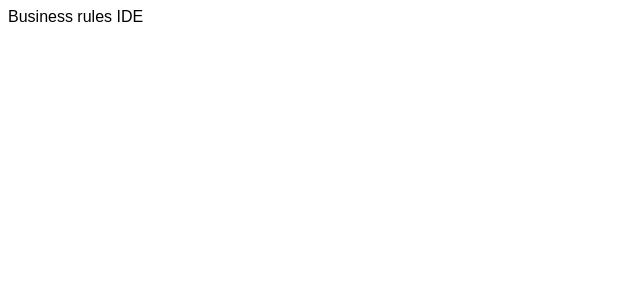
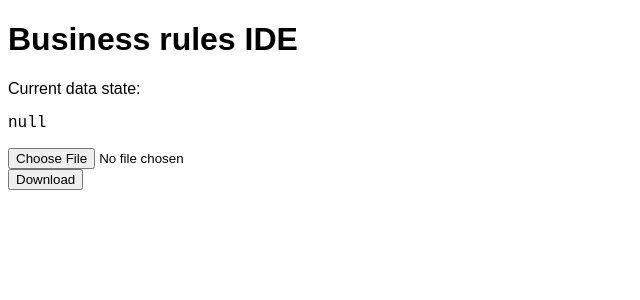
Before and after one commit to ehn-dcc-development/eu-dcc-business-rules-ide-prototype, a React (Vite) app: page / in a window 1280 px wide. Shown: the top 300 px of the page, without its empty margins (0-640 px from the left). Built offline with nearby package versions, Linux system fonts and the light colour scheme.

Commit message:
implement up- and downloading of JSON  contents
  + migrate to React 18
  + add dev scriptlet

```diff
--- a/package.json
+++ b/package.json
@@ -6,6 +6,9 @@
   "license": "MIT",
   "private": true,
   "browserslist": "> 0.5%, last 2 versions, not dead",
+  "scripts": {
+    "dev": "npx parcel src/index.html"
+  },
   "dependencies": {
     "react": "^18.2.0",
     "react-dom": "^18.2.0"
--- a/src/index.html
+++ b/src/index.html
@@ -7,7 +7,7 @@
 </head>
 
 <body>
-<div id="root"></div>
+<div id="app"></div>
 <script type="module" src="index.tsx"></script>
 </body>
 
--- a/src/index.tsx
+++ b/src/index.tsx
@@ -1,10 +1,40 @@
 import React from "react"
-import {render} from "react-dom"
+import {createRoot} from "react-dom/client"
+
+import {fileUploadHandler, jsonDownloader} from "./utils/dom"
+import {asPrettyJson, parseJson} from "./utils/json"
+
 
 require("./styling.css")
 
 
-render(
-    <span>Business rules IDE</span>,
-    document.getElementById("root")
+const storageId = "eu-dcc-business-rules"
+
+const data: unknown = parseJson(localStorage.getItem(storageId))
+// TODO  1. validate, and raise an error if it doesn't
+//       2. migrate when necessary
+//  (This flow should be executed after loading a local file as well.)
+
+
+const container = document.getElementById("app")
+const root = createRoot(container!)
+root.render(
+    <div>
+        <h1>Business rules IDE</h1>
+        <div>
+            <span>Current data state:</span>
+            <pre>{asPrettyJson(data)}</pre>
+        </div>
+        <div>
+            <input
+                type="file" id="business-rules" accept=".json"
+                onChange={fileUploadHandler((data) => {
+                    localStorage.setItem(storageId, data)
+                })}
+            />
+        </div>
+        <div>
+            <button onClick={jsonDownloader(data, "rules.json")}>Download</button>
+        </div>
+    </div>
 )
--- /dev/null
+++ b/src/utils/dom.ts
@@ -0,0 +1,27 @@
+import React from "react"
+
+import {asPrettyJson} from "./json"
+
+
+export const jsonDownloader = (data: unknown, name: string) => () => {
+    const link = document.createElement("a")
+    link.download = name
+    link.href = "data:application/json," + encodeURIComponent(asPrettyJson(data))
+    document.body.appendChild(link)
+    link.click()
+    document.body.removeChild(link)
+    // link is cleaned up automatically (and eventually) after local scope is exited
+}
+
+
+export const fileUploadHandler = (handle: (data: string) => void) => (event: React.ChangeEvent<HTMLInputElement>) => {
+    const {target} = event
+    if (target && target.files) {
+        const {files} = target
+        if (files.length > 0) {
+            files[0].text().then((newData) => {
+                handle(newData)
+            })
+        }
+    }
+}
--- /dev/null
+++ b/src/utils/json.ts
@@ -0,0 +1,6 @@
+export const asPrettyJson = (data: unknown): string =>
+    JSON.stringify(data, null, 2)
+
+
+export const parseJson = (text: string | null): unknown =>
+    text === null ? null : JSON.parse(text)
--- a/tsconfig.json
+++ b/tsconfig.json
@@ -2,6 +2,7 @@
   "compilerOptions": {
     "esModuleInterop": true,
     "allowSyntheticDefaultImports": true,
-    "jsx": "react"
+    "jsx": "react",
+    "strict": true
   }
 }
```
Also changed, not shown: 1 other file (tests, documents, lock files or other folders).
